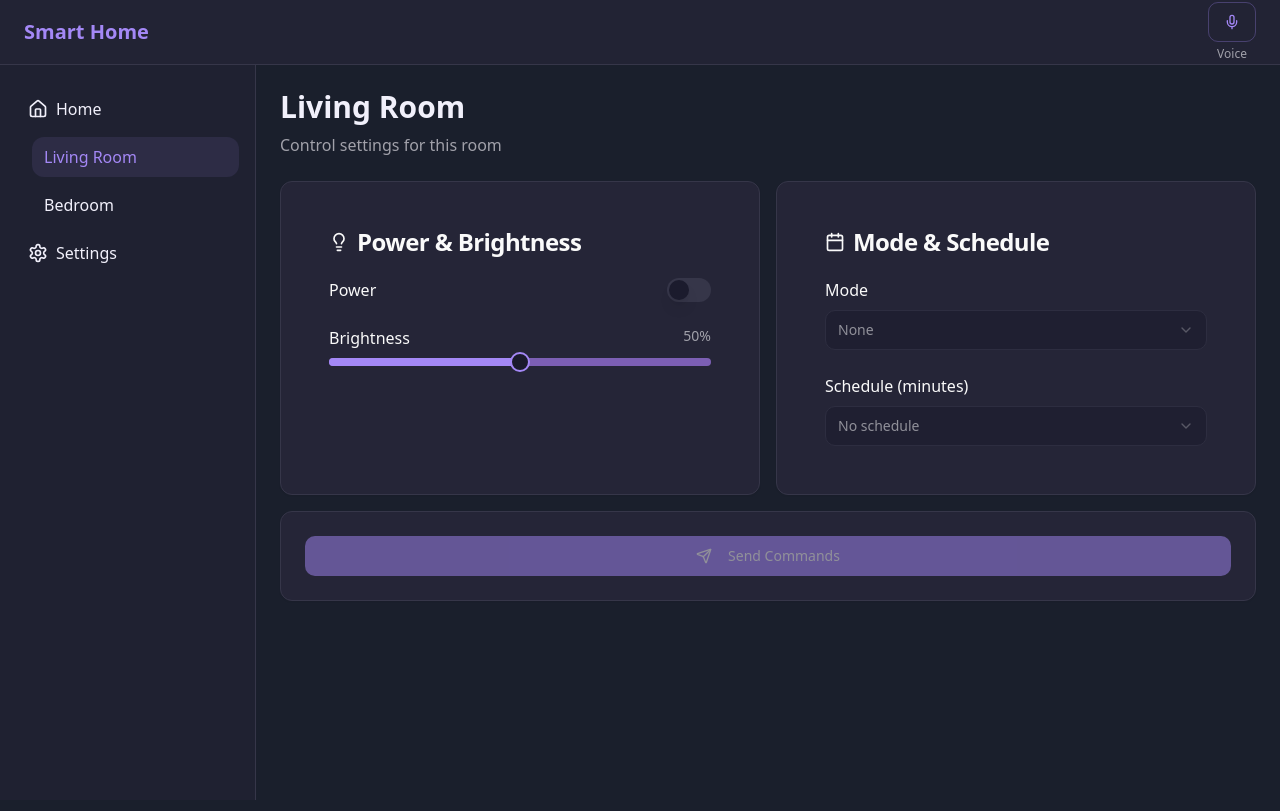
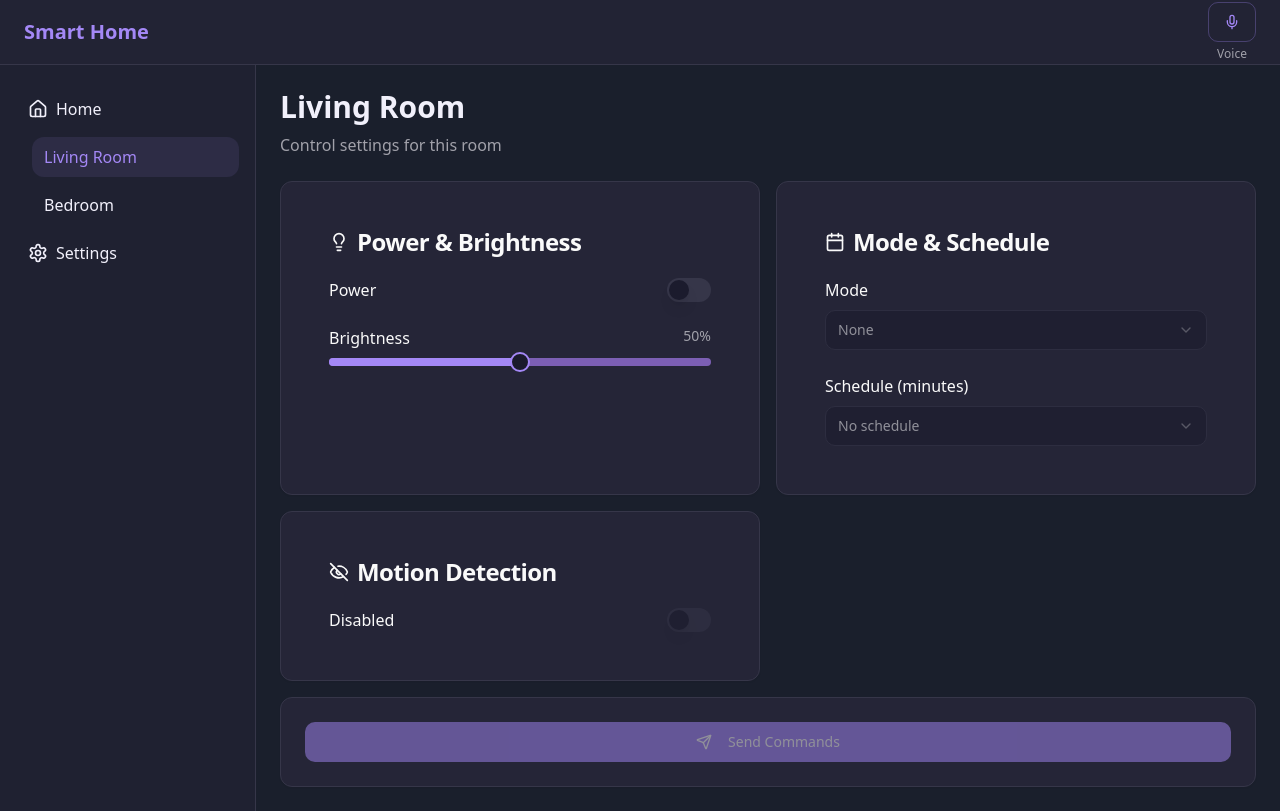
Before and after one commit to aryan-dhanawade/smart-home-command-center, a React (Vite) app: page /room/1 in a window 1280 px wide. Built offline with nearby package versions, Linux system fonts and the light colour scheme.

Commit message:
Add motion detection toggle
Adds a button to toggle motion detection in room pages, updating the API request with the new setting.

```diff
--- a/src/components/RoomControls.tsx
+++ b/src/components/RoomControls.tsx
@@ -12,8 +12,8 @@ import {
   SelectTrigger,
   SelectValue,
 } from './ui/select';
-import { Card, CardContent, CardHeader, CardTitle, CardFooter } from './ui/card';
-import { Lightbulb, Clock, Calendar, Send } from 'lucide-react';
+import { Card, CardContent, CardHeader, CardTitle } from './ui/card';
+import { Lightbulb, Clock, Calendar, Send, Eye, EyeOff } from 'lucide-react';
 import { Button } from './ui/button';
 
 interface RoomControlsProps {
@@ -27,7 +27,8 @@ const RoomControls: React.FC<RoomControlsProps> = ({ roomId }) => {
     state: 'OFF',
     brightness: 50,
     mode: '',
-    schedule: 0
+    schedule: 0,
+    motionDetection: false
   });
 
   if (!room) {
@@ -62,6 +63,10 @@ const RoomControls: React.FC<RoomControlsProps> = ({ roomId }) => {
     setLocalStatus(prev => ({ ...prev, schedule }));
   };
 
+  const handleMotionDetectionChange = (checked: boolean) => {
+    setLocalStatus(prev => ({ ...prev, motionDetection: checked }));
+  };
+
   const handleSendCommand = () => {
     // Update the room status in context
     updateRoomStatus(roomId, localStatus);
@@ -72,9 +77,6 @@ const RoomControls: React.FC<RoomControlsProps> = ({ roomId }) => {
       status: localStatus,
     });
   };
-
-  // No longer sending API requests on initial mount
-  // Just use the existing room state
 
   return (
     <div className="grid gap-4 md:grid-cols-2 animate-fade-in">
@@ -172,6 +174,32 @@ const RoomControls: React.FC<RoomControlsProps> = ({ roomId }) => {
         </CardContent>
       </Card>
 
+      <Card className="room-card">
+        <CardHeader>
+          <CardTitle className="flex items-center">
+            {localStatus.motionDetection ? (
+              <Eye className="mr-2 h-5 w-5" />
+            ) : (
+              <EyeOff className="mr-2 h-5 w-5" />
+            )}
+            Motion Detection
+          </CardTitle>
+        </CardHeader>
+        <CardContent>
+          <div className="flex items-center justify-between">
+            <Label htmlFor="motion-detection" className="text-base">
+              {localStatus.motionDetection ? "Enabled" : "Disabled"}
+            </Label>
+            <Switch
+              id="motion-detection"
+              checked={localStatus.motionDetection}
+              onCheckedChange={handleMotionDetectionChange}
+              disabled={localStatus.state === 'OFF'}
+            />
+          </div>
+        </CardContent>
+      </Card>
+
       <div className="md:col-span-2">
         <Card>
           <CardContent className="pt-6">
@@ -181,7 +209,8 @@ const RoomControls: React.FC<RoomControlsProps> = ({ roomId }) => {
               disabled={room.status.state === localStatus.state &&
                         room.status.brightness === localStatus.brightness &&
                         room.status.mode === localStatus.mode &&
-                        room.status.schedule === localStatus.schedule}
+                        room.status.schedule === localStatus.schedule &&
+                        room.status.motionDetection === localStatus.motionDetection}
             >
               <Send className="mr-2 h-4 w-4" /> Send Commands
             </Button>
--- a/src/context/RoomContext.tsx
+++ b/src/context/RoomContext.tsx
@@ -23,6 +23,7 @@ const defaultRooms: Room[] = [
       brightness: 50,
       mode: '',
       schedule: 0,
+      motionDetection: false,
     },
   },
   {
@@ -33,6 +34,7 @@ const defaultRooms: Room[] = [
       brightness: 30,
       mode: '',
       schedule: 0,
+      motionDetection: false,
     },
   },
 ];
--- a/src/services/apiService.ts
+++ b/src/services/apiService.ts
@@ -6,6 +6,7 @@ export interface RoomStatus {
   brightness: number;
   mode: '' | 'party' | 'movie';
   schedule: number;
+  motionDetection: boolean;
 }
 
 export interface RoomRequest {
```
